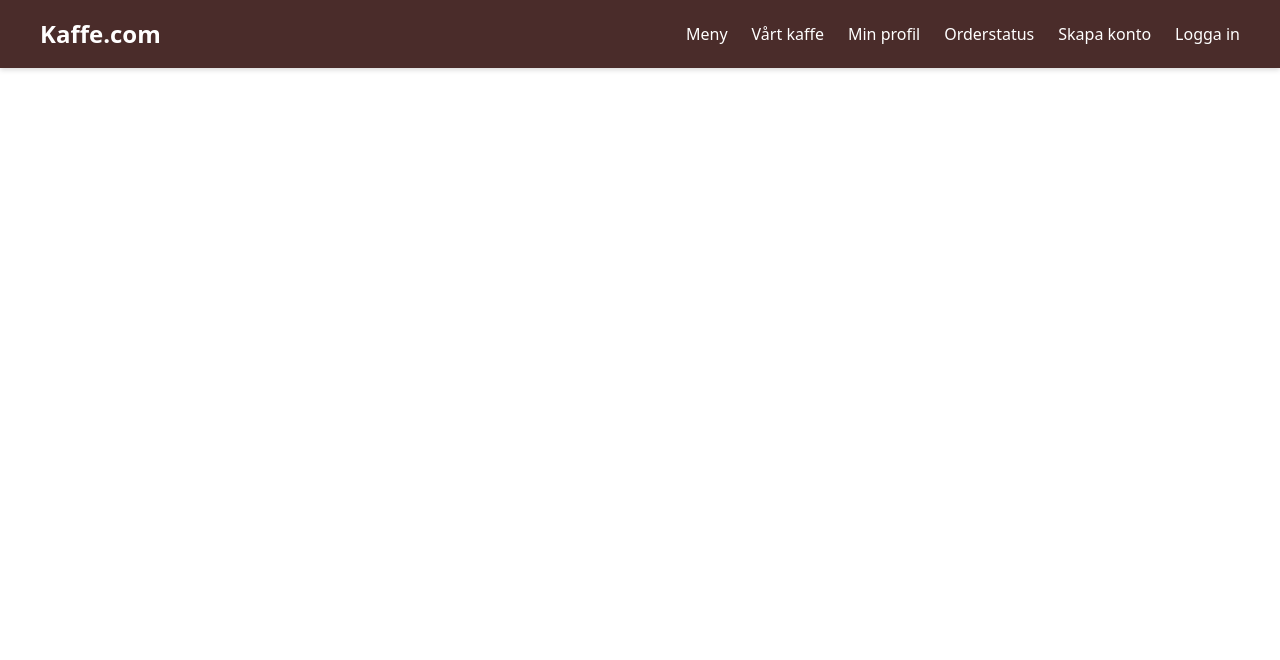
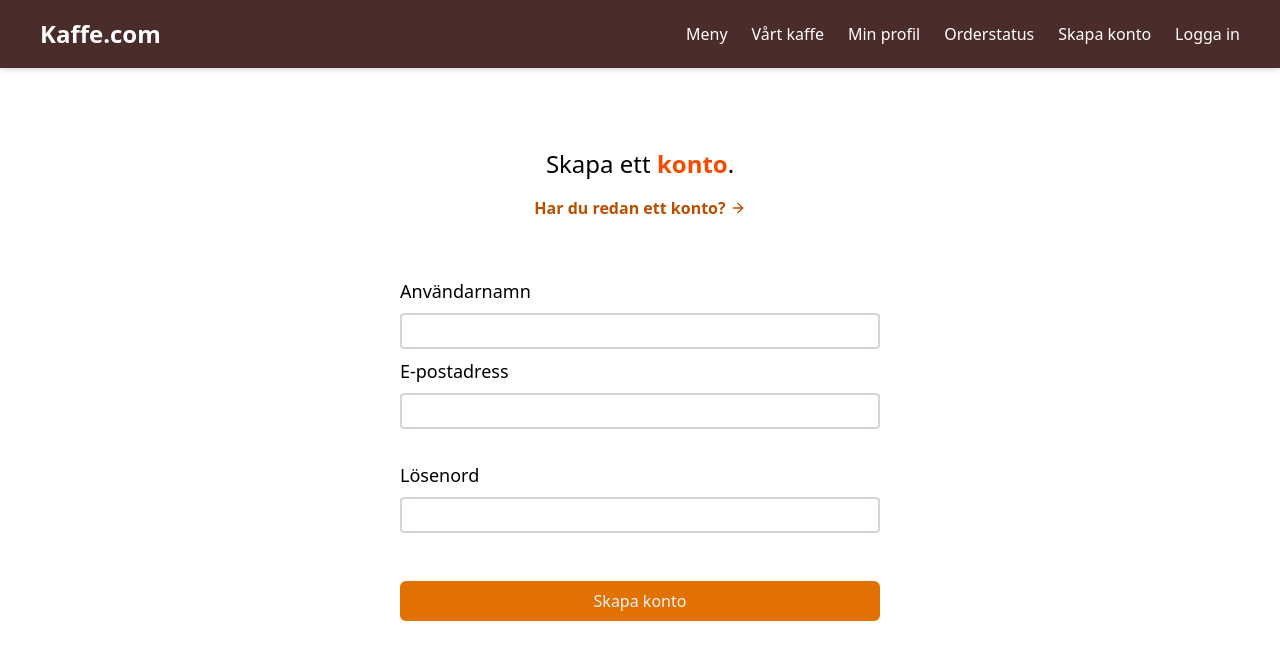
Before and after one commit to Team-Umea/AirbeanApi, a React (Vite) app in the folder client/airbeanclient/: page /register in a window 1280 px wide. Shown: the top 660 px of the page. Built offline with nearby package versions, Linux system fonts and the light colour scheme.

Commit message:
Finished login and register page

```diff
--- a/client/airbeanclient/src/api/api.js
+++ b/client/airbeanclient/src/api/api.js
@@ -4,8 +4,6 @@ export const API_URL = "http://localhost:3000";
 
 export const login = async (data, role) => {
   try {
-    await new Promise((resolve) => setTimeout(resolve, 1000));
-
     const response = await axios.post(
       `${API_URL}/auth/login?${role === "admin" ? "as=admin" : ""}`,
       data
@@ -16,3 +14,13 @@ export const login = async (data, role) => {
     throw err;
   }
 };
+
+export const register = async (data) => {
+  try {
+    const response = await axios.post(`${API_URL}/auth/register`, data);
+
+    return response.data.data;
+  } catch (err) {
+    throw err;
+  }
+};
--- a/client/airbeanclient/src/pages/Login.jsx
+++ b/client/airbeanclient/src/pages/Login.jsx
@@ -26,7 +26,7 @@ const Login = () => {
     mutationFn: login,
     onSuccess: (data) => {
       //store user data in redux
-      toast.success("Logged in successfully");
+      toast.success("Inloggningen lyckades");
       navigate("/");
     },
     onError: (err) => {
--- a/client/airbeanclient/src/pages/Register.jsx
+++ b/client/airbeanclient/src/pages/Register.jsx
@@ -1,3 +1,75 @@
-const Register = () => {};
+import { FormProvider, useForm } from "react-hook-form";
+import { z } from "zod";
+import { zodResolver } from "@hookform/resolvers/zod";
+import Form from "../components/utils/Form";
+import FormInput from "../components/utils/FormInput";
+import MaxWidthWrapper from "../components/utils/MaxWidthWrapper";
+import PrimaryButton from "../components/btn/PrimaryButton";
+import { useMutation } from "@tanstack/react-query";
+import { register } from "../api/api";
+import { toast } from "sonner";
+import { ArrowRight, Loader2 } from "lucide-react";
+import { Link, useNavigate } from "react-router-dom";
+
+const registerSchema = z.object({
+  username: z.string().nonempty("Användarnamn får inte vara tomt"),
+  email: z.string().email("Ogiltig e-postadress"),
+  password: z.string().nonempty("Lösenord får inte vara tomt"),
+});
+
+const Register = () => {
+  const navigate = useNavigate();
+  const formMehtods = useForm({ resolver: zodResolver(registerSchema) });
+  const registerMutation = useMutation({
+    mutationFn: register,
+    onSuccess: (data) => {
+      //store user data in redux
+      toast.success("Gratis! Ditt konto har skapats");
+      navigate("/");
+    },
+    onError: (err) => {
+      const errorMessage =
+        err.response?.data?.issues?.[0]?.message ||
+        err.response?.data?.error ||
+        err.response?.data?.message ||
+        err.message ||
+        "An unknown error occurred";
+
+      toast.error(errorMessage);
+    },
+  });
+
+  const { isPending } = registerMutation;
+
+  const onSubmit = (data) => registerMutation.mutate(data);
+
+  return (
+    <MaxWidthWrapper>
+      <div className="mt-20! flex flex-col items-center justify-center">
+        <h1 className="text-2xl font-medium">
+          Skapa ett <span className="text-orange-600 font-bold">konto</span>.
+        </h1>
+        <Link
+          to="/login"
+          className="mt-4! font-semibold border-b border-transparent transition-all duration-200 ease hover:border-amber-700 focus:border-amber-700 outline-none">
+          <span className="text-amber-700 flex items-center gap-x-1">
+            Har du redan ett konto? <ArrowRight className="h-4 w-4" />
+          </span>
+        </Link>
+        <FormProvider {...formMehtods}>
+          <Form onSubmit={onSubmit} className="max-w-xl">
+            <FormInput name="username" label="Användarnamn" className="mt-2!" />
+            <FormInput name="email" label="E-postadress" className="mt-2!" />
+            <FormInput name="password" type="password" label="Lösenord" className="mt-8!" />
+            <PrimaryButton type="submit" className="mt-12!" disabled={isPending}>
+              Skapa konto
+              {isPending && <Loader2 className="mr-2 h-4 w-4 animate-spin" />}
+            </PrimaryButton>
+          </Form>
+        </FormProvider>
+      </div>
+    </MaxWidthWrapper>
+  );
+};
 
 export default Register;
```
